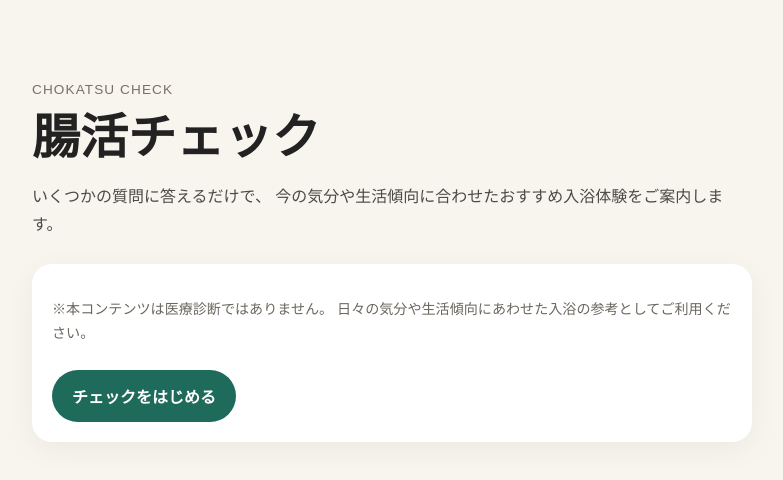
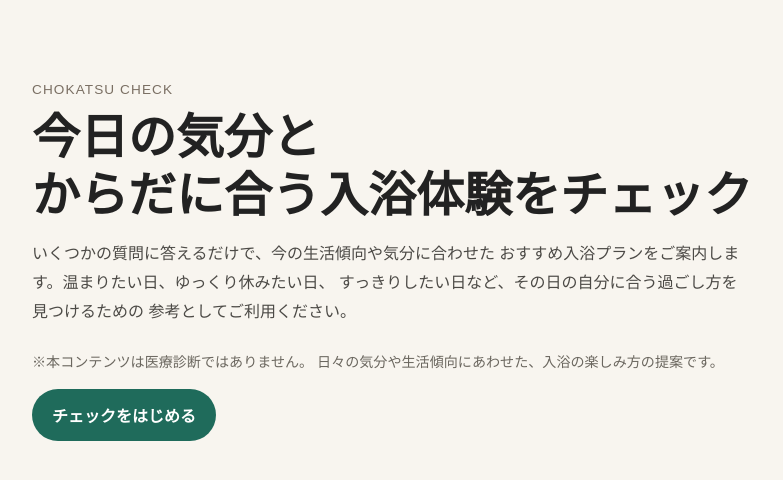
Before and after one commit to mezonetkikaku-maker/chokatsu-check, a Next.js app: page / in a window 1280 px wide. Shown: the top 480 px of the page, without its empty margins (248-1031 px from the left). Built offline with nearby package versions, Linux system fonts and the light colour scheme.

Commit message:
Update page.tsx

```diff
--- a/app/page.tsx
+++ b/app/page.tsx
@@ -4,21 +4,31 @@ export default function HomePage() {
   return (
     <main className="container">
       <section className="hero">
+        <div className="heroPanel">
           <span className="eyebrow">CHOKATSU CHECK</span>
-        <h1 className="title">腸活チェック</h1>
+          <h1 className="title">
+            今日の気分と
+            <br />
+            からだに合う入浴体験をチェック
+          </h1>
           <p className="lead">
-          いくつかの質問に答えるだけで、
-          今の気分や生活傾向に合わせたおすすめ入浴体験をご案内します。
+            いくつかの質問に答えるだけで、今の生活傾向や気分に合わせた
+            おすすめ入浴プランをご案内します。温まりたい日、ゆっくり休みたい日、
+            すっきりしたい日など、その日の自分に合う過ごし方を見つけるための
+            参考としてご利用ください。
           </p>
-        <div className="card">
+
+          <div className="infoBlock">
             <p className="note">
               ※本コンテンツは医療診断ではありません。
-            日々の気分や生活傾向にあわせた入浴の参考としてご利用ください。
+              日々の気分や生活傾向にあわせた、入浴の楽しみ方の提案です。
             </p>
-          <div className="actions">
+
+            <div className="buttonRow">
               <Link href="/check" className="button">
                 チェックをはじめる
               </Link>
+            </div>
           </div>
         </div>
       </section>
```
Lines whose indentation alone changed are shown as unchanged.
